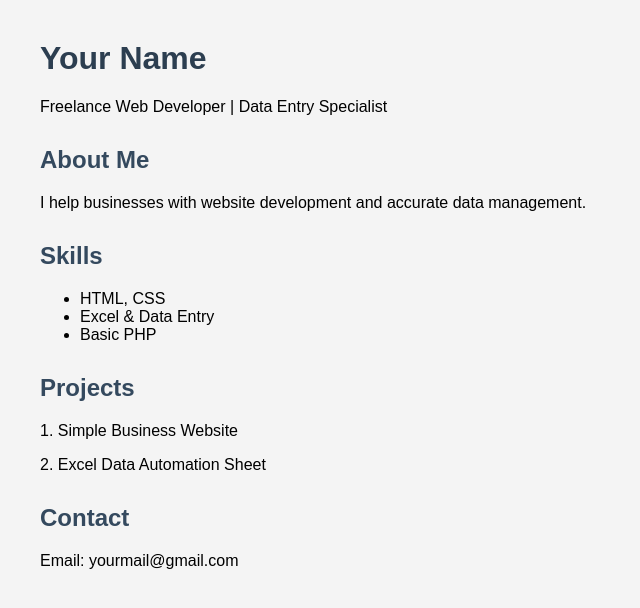
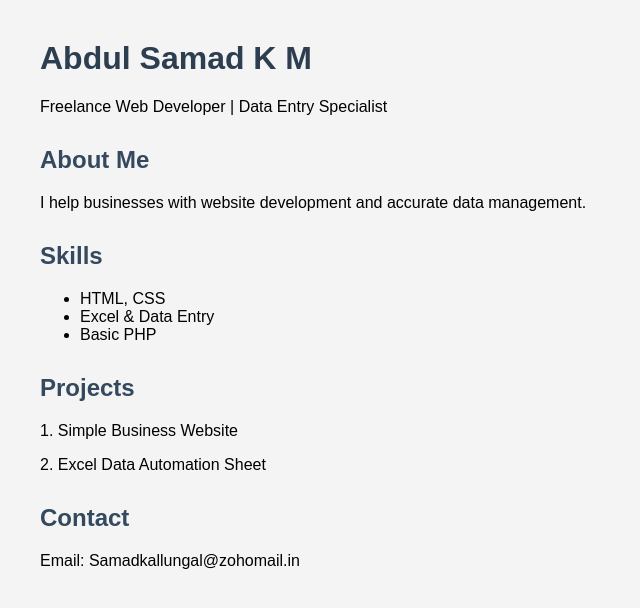
Before and after one commit to SamadKallungal/samad.github.io, a plain HTML site: page index.html in a window 1280 px wide. Shown: the whole page, without its empty margins (0-640 px from the left). Drawn offline with Linux system fonts and the light colour scheme.

Commit message:
Update index.html

```diff
--- a/index.html
+++ b/index.html
@@ -1,12 +1,12 @@
 <!DOCTYPE html>
 <html>
 <head>
-  <title>Your Name - Freelance Portfolio</title>
+  <title>Abdul Samad K M</title>
   <link rel="stylesheet" href="style.css">
 </head>
 <body>
 
-  <h1>Your Name</h1>
+  <h1>Abdul Samad K M</h1>
   <p>Freelance Web Developer | Data Entry Specialist</p>
 
   <h2>About Me</h2>
@@ -24,7 +24,7 @@
   <p>2. Excel Data Automation Sheet</p>
 
   <h2>Contact</h2>
-  <p>Email: yourmail@gmail.com</p>
+  <p>Email: Samadkallungal@zohomail.in</p>
 
 </body>
 </html>
```
